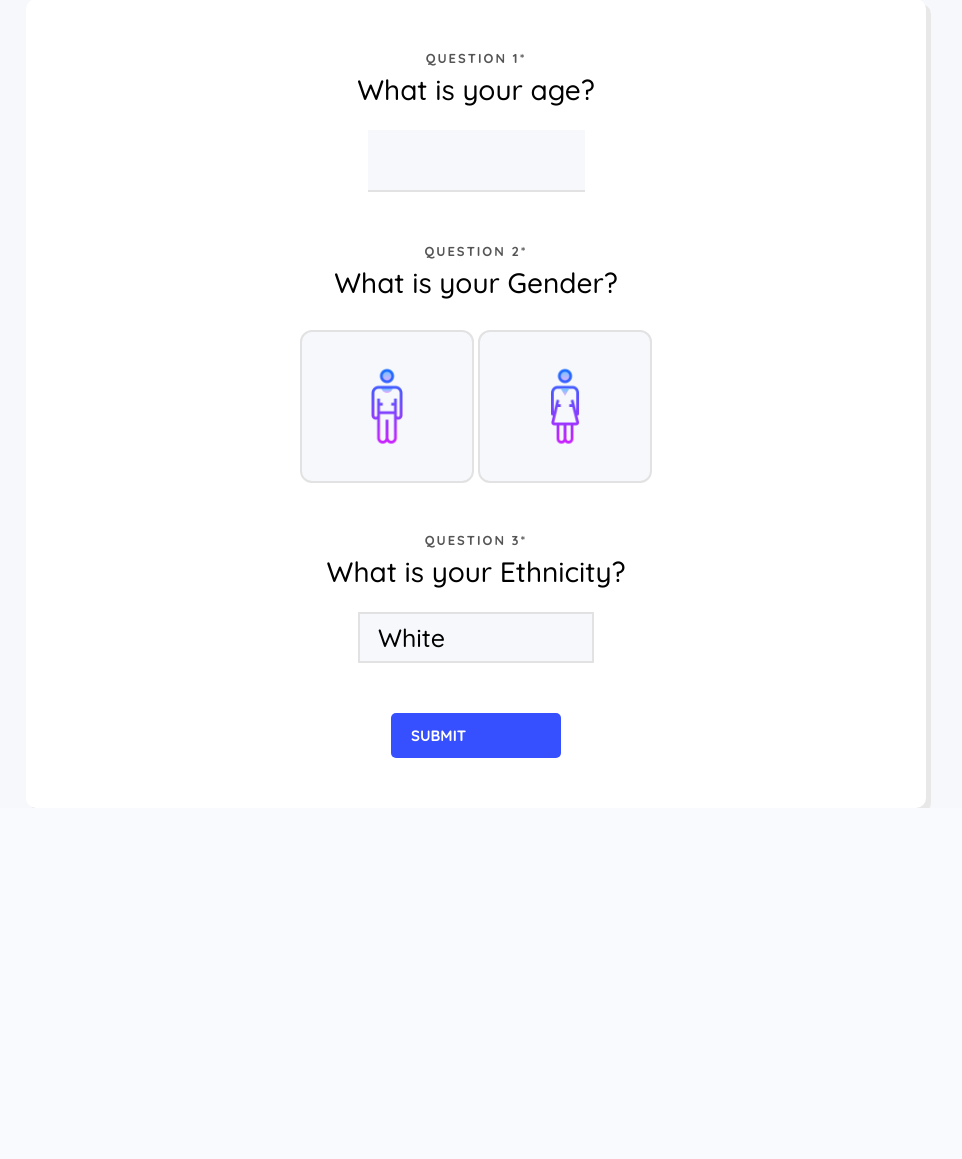
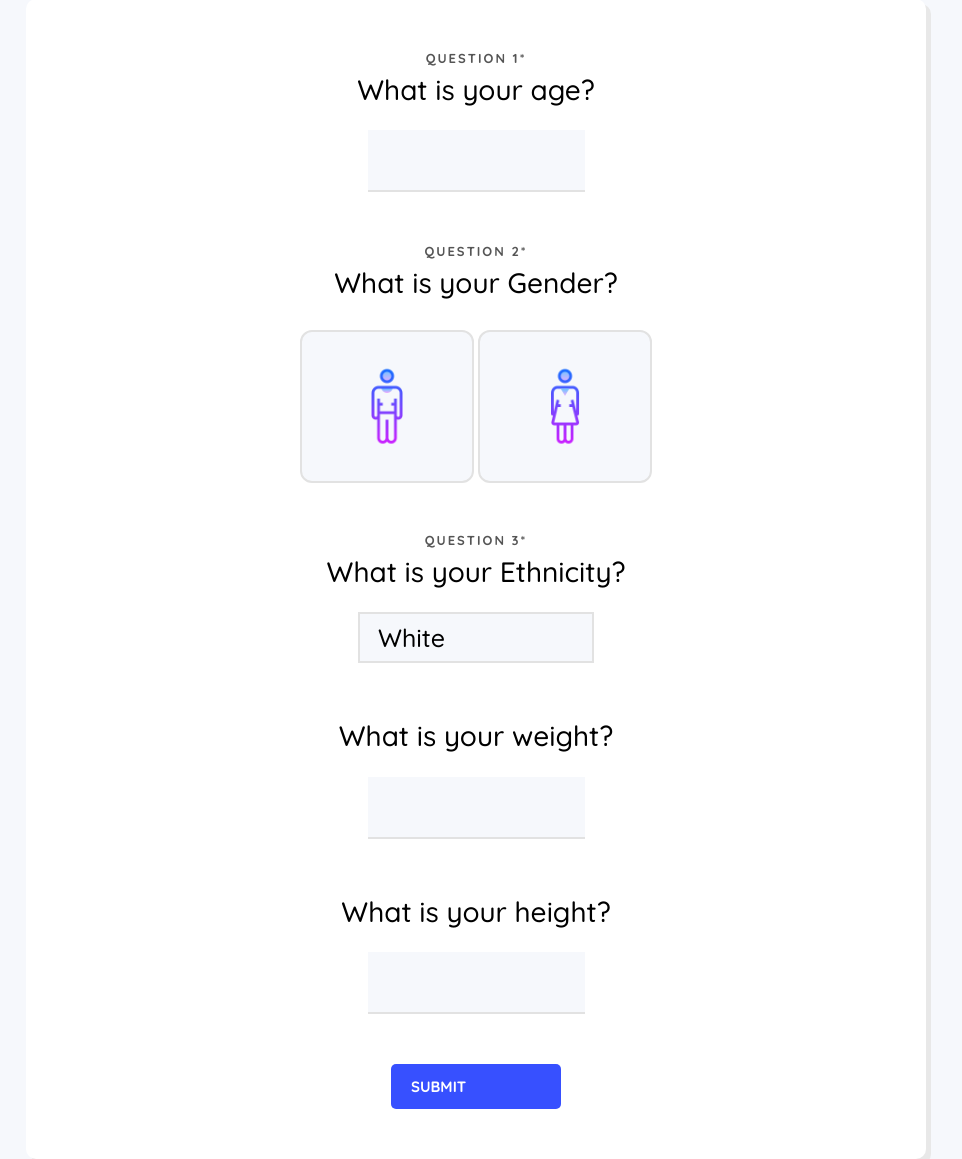
Before and after one commit to abishekc/sleep_norms, a PHP site: page / in a window 1280 px wide. Shown: the part 131-1290 px from the top of the page, without its empty margins (164-1126 px from the left). Before the commit the page ends 939 px from the top, so only its background shows below. Run offline with PHP 8.4, Linux system fonts and the light colour scheme.

Commit message:
collecting all required values in form

```diff
--- a/index.php
+++ b/index.php
@@ -40,6 +40,16 @@
 			    <option value="prefer">Prefer Not to Say</option>
 			</select><br>
 
+			<h2>What is your weight?</h2>
+			<div id="weight_div">
+				<input id="age_input" type="text" name="weight"><br>
+			</div>
+
+			<h2>What is your height?</h2>
+			<div id="height_div">
+				<input id="age_input" type="text" name="height"><br>
+			</div>
+
 			<input type="submit" value="SUBMIT">
 		</form>
 	</div>
```
Also changed, not shown: data.php (+14 -10 lines).
